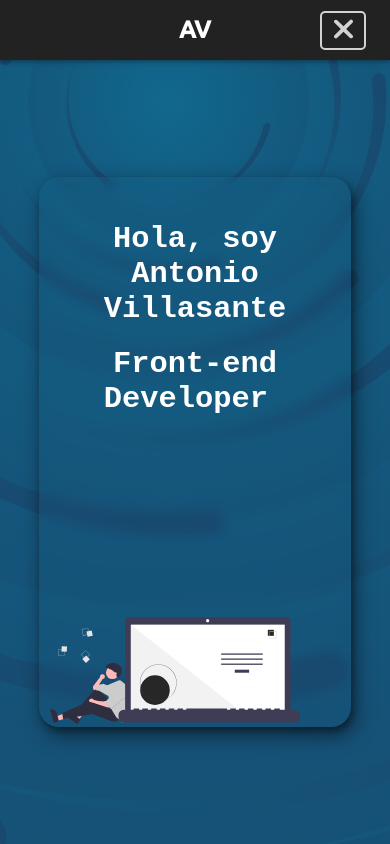
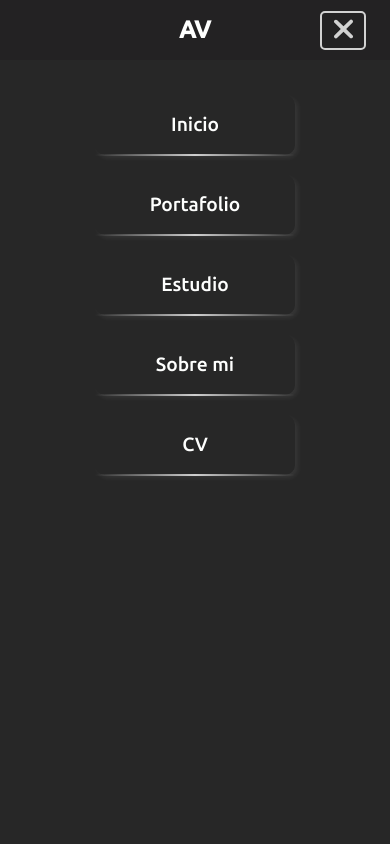
Before and after one commit to ant-villasante98/portafolio, an Angular app: page /inicio in a window 390 px wide. Both pictures are taken after a click on the button 343 px from the left and 30 px from the top of the page. Built offline with nearby package versions, Linux system fonts and the light colour scheme.

Commit message:
falla en el menu arreglada

```diff
--- a/src/app/modules/inicio/inicio.component.css
+++ b/src/app/modules/inicio/inicio.component.css
@@ -1,4 +1,4 @@
-.ic-main-inico{
+.ic-main-inico {
     display: flex;
     position: relative;
     width: 100%;
@@ -7,7 +7,7 @@
     justify-content: center;
 }
 
-.ic-wrap-inicio{
+.ic-wrap-inicio {
 
     /* problemas con el estas propiedades --verificar--- */
     /* position: absolute;
@@ -19,13 +19,13 @@
 
     border-radius: 20px;
     box-shadow: 2px 4px 6px rgba(0, 0, 0, 0.3), 4px 8px 20px rgba(0, 0, 0, 0.5);
-    width: 600px;
+    width: min(90%, 600px);
     height: 400px;
     backdrop-filter: blur(6px);
 
 }
 
-.ic-container-inicio{
+.ic-container-inicio {
     overflow: hidden;
     position: relative;
     width: 100%;
@@ -36,7 +36,7 @@
 }
 
 
-.text-start{
+.text-start {
     display: block;
     font-family: monospace;
 
@@ -45,31 +45,38 @@
     overflow: hidden;
     margin-top: 10px;
 }
-.text-start span{
+
+.text-start span {
     margin-bottom: 20px;
     /* white-space: nowrap; */
 }
-.sl{
+
+.sl {
     display: block;
 }
-.promt-text-start-animation{
-    font-family:inherit ;
+
+.promt-text-start-animation {
+    font-family: inherit;
     font-weight: 900;
-    animation: promt 1s normal infinite ;
+    animation: promt 1s normal infinite;
 
 }
+
 @keyframes promt {
-    50%{
+    50% {
         opacity: 1;
     }
-    54%{
+
+    54% {
         opacity: 0;
     }
-    100%{
+
+    100% {
         opacity: 0;
     }
 }
-.ic-container-imag{
+
+.ic-container-imag {
     width: min-content;
     position: absolute;
     bottom: 0;
@@ -77,12 +84,14 @@
 
     margin: auto;
 }
-.ic-container-imag svg{
+
+.ic-container-imag svg {
     width: 300px;
     height: 100%;
 }
+
 @media (max-width:575px) {
-    .ic-wrap-inicio{
+    .ic-wrap-inicio {
         /* min-width: 400px; */
 
         min-height: 550px;
@@ -95,14 +104,15 @@
         bottom: 0;
         left: -30px;
     }
-    .ic-container-imag svg{
+
+    .ic-container-imag svg {
         width: 250px;
     }
- /* .ic-container-inicio{
+
+    /* .ic-container-inicio{
     overflow: visible;
  } */
-    .text-start{
+    .text-start {
         text-align: center;
     }
-
 }
--- a/src/app/shared/components/menu/menu.component.css
+++ b/src/app/shared/components/menu/menu.component.css
@@ -7,7 +7,7 @@
     align-items: center;
 
 
-    overflow: hidden;
+    /* overflow: hidden;  */
     /* background-color:#232223 ; */
     transition: width 2s;
     padding: 0 24px;
@@ -38,17 +38,19 @@
 .line-text-nav{
     display: block;
     position: absolute;
-    height: 1px;
+    height: 2px;
     width: 100%;
     top: 100%;
     left: 0;
+    background-image: linear-gradient(90deg, transparent 0%, rgba(255, 255, 255, 0.774) 50%, transparent 100%);
+    opacity: 0;
+    transition: opacity .5s;
     /* background-color: transparent;
     transition: background-color .4s; */
 
 }
 .nav-container-buttoms li:hover .line-text-nav{
-    background-image: linear-gradient(90deg, transparent 0%, rgba(255, 255, 255, 0.774) 50%, transparent 100%);
-    /* background-color: white; */
+    opacity: 1;
 }
 
 
@@ -126,8 +128,8 @@
         height: 100vh;
         width: 100vw;
         z-index: -1;
-        opacity: .8;
-        background-color: #232223;
+        opacity: 1;
+        background-color: #272727;
     }
     .nav-container-buttoms{
         flex-direction: column;
@@ -147,9 +149,18 @@
         font-weight: 500;
         font-size: 1.5rem;
 
-        border-radius: 9px;
-        box-shadow: 5px 4px 5px rgba(250,250,250,.2 ),8px 10px 10px rgba(250,250,250,.03 );
+        box-shadow: 3px 3px 5px rgba(255, 255, 255, .07),3px 8px 8px transparent;
+        border-radius: 10px;
+        /* transition: box-shadow .4s; */
     }
+    .line-text-nav {
+        opacity: 1;
+    }
+
+
+        /* .nav-container-buttoms li:hover{
+        box-shadow: 5px 4px 5px rgba(250, 250, 250, .2), 3px 8px 8px rgba(250, 250, 250, .03);
+    } */
     .nav-menu-show{
         display: flex;
         visibility: visible;
--- a/src/app/shared/components/menu/menu.component.html
+++ b/src/app/shared/components/menu/menu.component.html
@@ -3,16 +3,16 @@
 
     <div>
 
-        <button class="btm-nav-toggler" (click)="nav_collapse=!nav_collapse">
+        <button class="btm-nav-toggler" (click)="nav_collapse=true">
             <span class="btm-nav-icon nbim"></span>
         </button>
 
-        <!-- Falta la funcionalidad del nav cuando colapsa -->
+
         <div class="nav-collapse {{nav_collapse?'nav-menu-show':''}}">
             <div #btn_mc class="wrap-nav-btm-collapse {{nav_collapse?'nav-menu-show':''}}">
                 <span class="text-head-nav-collapse elm-nav-incio">AV</span>
 
-                <button class="btm-nav-toggler" (click)="nav_collapse=!nav_collapse">
+                <button class="btm-nav-toggler" (click)="nav_collapse=false">
                     <span class="btm-nav-icon nbic"></span>
                 </button>
             </div>
```
